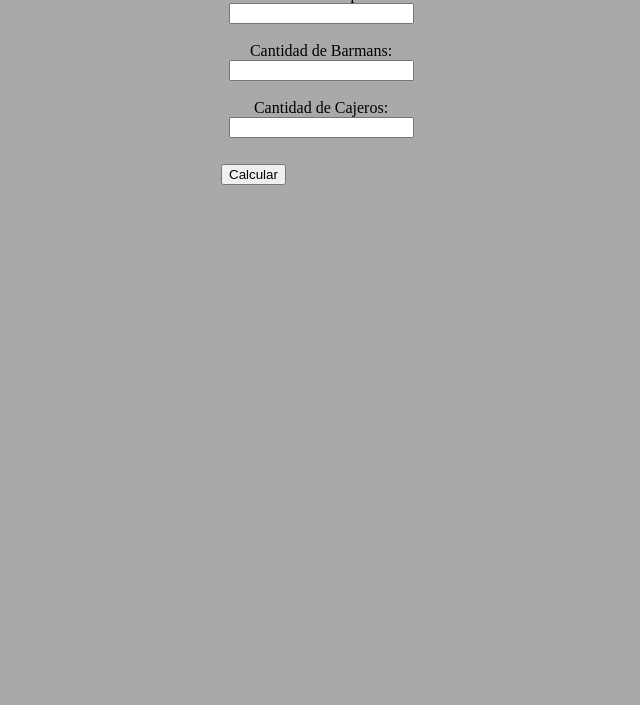
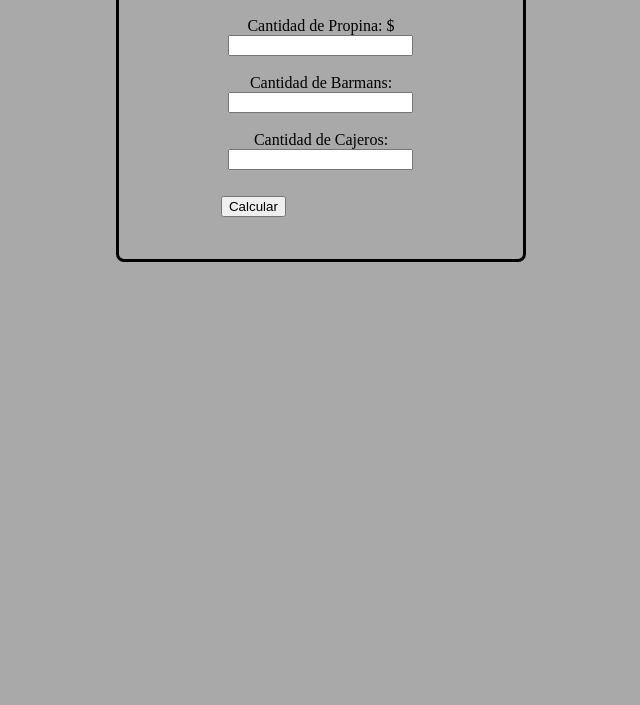
Before and after one commit to moreiratomas22/propinabarra, a plain HTML site: page index.html in a window 1280 px wide. Shown: the part 95-800 px from the top of the page, without its empty margins (319-959 px from the left). Drawn offline with Linux system fonts and the light colour scheme.

Commit message:
Agregando estilos a la App

```diff
--- a/css/estilos.css
+++ b/css/estilos.css
@@ -1,9 +1,19 @@
 #cuerpo{
     background-color:darkgrey
+}
+.Container{
+  border-radius: 2px;
+  border: solid black;
+  display: inline-block;
+  border-radius: 8px;
+}
+.alineacion{
+  text-align: center;
 }
 
 h1 {
   text-align: center;
+  margin: 2rem;
 }
 
 #propina {
--- a/index.html
+++ b/index.html
@@ -1,5 +1,6 @@
 <!DOCTYPE html>
 <html lang="en">
+
 <head>
   <meta charset="UTF-8" />
   <meta http-equiv="X-UA-Compatible" content="IE=edge" />
@@ -9,6 +10,11 @@
 </head>
 
 <body id="cuerpo">
+
+  <div class="alineacion">
+
+    <div class="Container">
+
       <h1>Division Propi Barra CR</h1>
       <div id="propina">
         <label>Cantidad de Propina: $</label>
@@ -39,6 +45,12 @@
       <br />
       <p id="resultado"></p>
 
+    </div>
+
+  </div>
+
+
   <script src="/js/funciones.js"></script>
 </body>
+
 </html>
```
Lines whose indentation alone changed are shown as unchanged.
